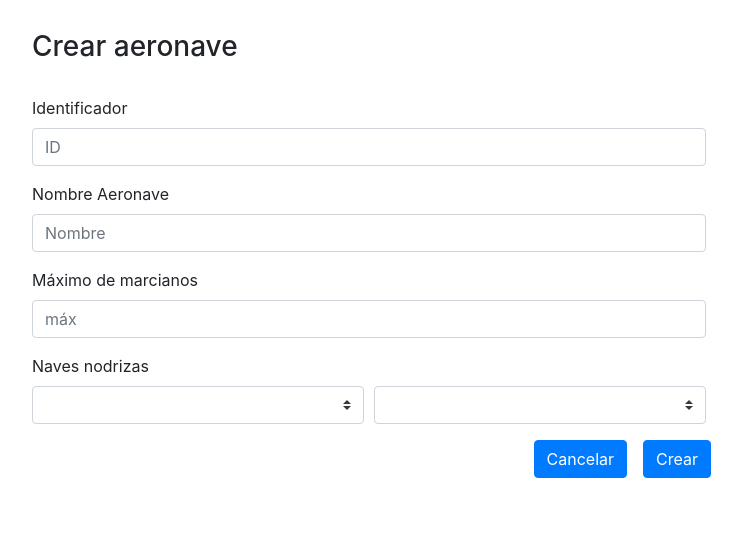
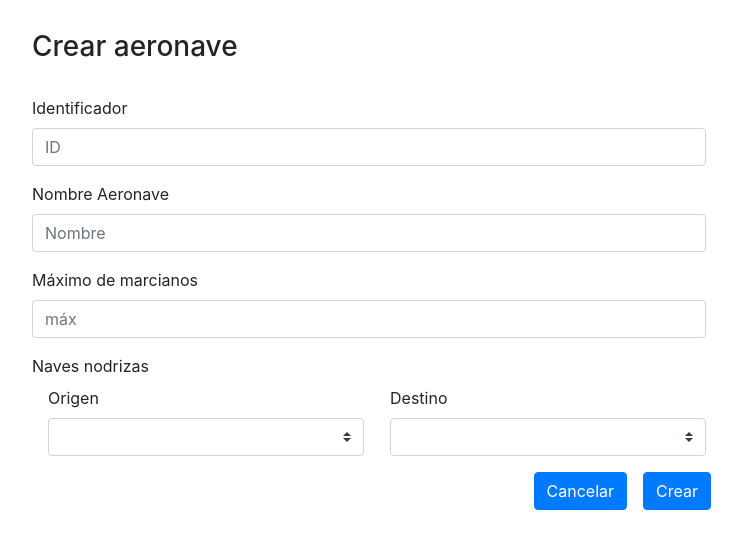
Before and after one commit to arnaupool/marcianitos, an Angular app in the folder GestionMarcianitos/: page / in a window 1280 px wide. Shown: the top 548 px of the page, without its empty margins (271-1013 px from the left). Built offline with nearby package versions, Linux system fonts and the light colour scheme.

Commit message:
crear nave done

```diff
--- a/GestionMarcianitos/src/app/aeronave/crearaeronave/crearaeronave.component.html
+++ b/GestionMarcianitos/src/app/aeronave/crearaeronave/crearaeronave.component.html
@@ -20,11 +20,13 @@
             <div class="form-group">
                 <label>Naves nodrizas</label>
                 <div class="form-row">
-                    <div class="col">
-                        <select class="custom-select mr-sm-2" id="idOrigen"></select>
+                    <div class="col ml-3">
+                        <label>Origen</label>
+                        <select class="custom-select mr-sm-2" id="idOrigen" required></select>
                     </div>
-                    <div class="col">
-                        <select class="custom-select mr-sm-2" id="idDestino"></select>
+                    <div class="col ml-3">
+                        <label>Destino</label>
+                        <select class="custom-select mr-sm-2" id="idDestino" required></select>
                     </div>
                 </div>
             </div>
```
